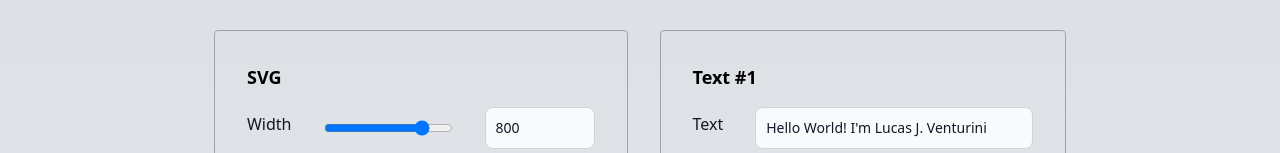
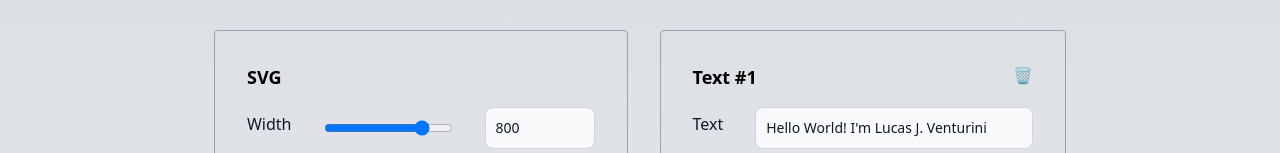
Before and after one commit to difuoan/git-banner-generator, a Next.js app: page / in a window 1280 px wide. Shown: the part 606-759 px from the top of the page. Built offline with nearby package versions, Linux system fonts and the light colour scheme.

Commit message:
added ability to delete elements

```diff
--- a/src/pages/index.tsx
+++ b/src/pages/index.tsx
@@ -43,6 +43,12 @@ export default function Home() {
       })
     );
   };
+  const onElementDelete = (elementIndex: number) => {
+    const newElements = [...elements];
+    const eleIndex = newElements.findIndex((ele) => (ele.index = elementIndex));
+    newElements.splice(eleIndex, 1);
+    setElements(newElements);
+  };
   const addText = () => {
     setElements([
       ...elements,
@@ -66,7 +72,14 @@ export default function Home() {
     setElementIndex(elementIndex + 1);
   };
   const settings = elements.map((ele, inde) =>
-    mapSettingsElement(ele, inde, onElementChange, svgHeight, svgWidth)
+    mapSettingsElement(
+      ele,
+      inde,
+      onElementChange,
+      svgHeight,
+      svgWidth,
+      onElementDelete
+    )
   );
   const changePreset = (presetIndex: number) => {
     setPresetToUse(presetIndex);
@@ -188,7 +201,7 @@ export default function Home() {
           </li>
           <li>
             <a
-              href="https://www.compart.com/de/unicode/"
+              href="https://www.compart.com/en/unicode/"
               className="font-medium text-blue-600 dark:text-blue-500 hover:underline"
               target="_blank"
             >
--- a/src/utils/mapSettingsElement.tsx
+++ b/src/utils/mapSettingsElement.tsx
@@ -13,7 +13,8 @@ export const mapSettingsElement = (
   index: number,
   onChange: Function,
   svgHeight: number,
-  svgWidth: number
+  svgWidth: number,
+  onDelete: Function
 ) => {
   let content = null;
   let animationCss = null;
@@ -57,9 +58,16 @@ export const mapSettingsElement = (
   return (
     <form
       className="flex flex-col gap-4 border border-gray-400 p-8 rounded resize-x"
-      style={{ overflow: "auto" }}
+      style={{ overflow: "auto", position: "relative" }}
       key={index}
     >
+      <span
+        className="absolute"
+        style={{ right: "2rem", cursor: "pointer" }}
+        onClick={() => onDelete(element.index)}
+      >
+        &#128465;
+      </span>
       <h6 className="text-lg font-bold dark:text-white">{title}</h6>
       {content}
       <TextArea
```
